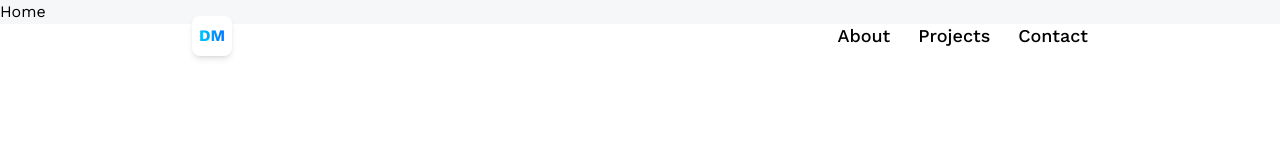
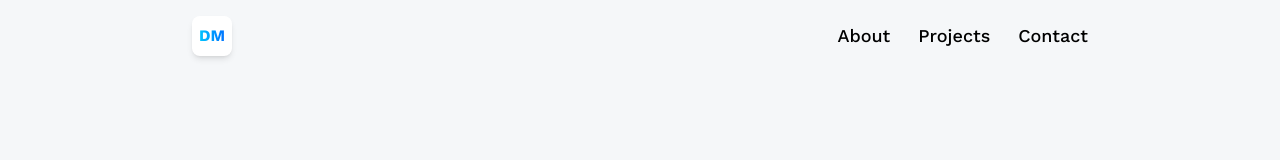
Before and after one commit to DanMM7/my-portfolio, a React (Vite) app: page / in a window 1280 px wide. Shown: the top 160 px of the page. Built offline with nearby package versions, Linux system fonts and the light colour scheme.

Commit message:
Setup loader for timeouts

```diff
--- a/package.json
+++ b/package.json
@@ -10,6 +10,8 @@
     "preview": "vite preview"
   },
   "dependencies": {
+    "@react-three/drei": "^9.88.17",
+    "@react-three/fiber": "^8.15.11",
     "react": "^18.2.0",
     "react-dom": "^18.2.0",
     "react-router-dom": "^6.20.0"
--- /dev/null
+++ b/src/components/Loader.jsx
@@ -0,0 +1,14 @@
+import React from 'react'
+import { Html } from '@react-three/drei'
+
+const Loader = () => {
+  return (
+      <Html>
+          <div className="flex justify-center items-center">
+              <div className="w-20 h-20 border-2 border-opacity-20 border-blue-500 border-t-blue-500 rounded-full animate-spin"></div>
+          </div>
+      </Html>
+  )
+}
+
+export default Loader
--- a/src/pages/Home.jsx
+++ b/src/pages/Home.jsx
@@ -1,7 +1,24 @@
+import {Suspense} from "react";
+import { Canvas } from '@react-three/fiber';
+import Loader from './../components/Loader.jsx';
 
 const Home = () => {
     return (
-        <div>Home</div>
+        <section className="w-full h-screen relative">
+            <div className="absolute top-28 left-0 right-0 z-10 flex"></div>
+            <Canvas
+                className="w-full h-screen bg-transparent"
+                camera={{ near: 0.1, far: 1000 }}
+            >
+                <Suspense fallback={<Loader />}>
+                    <directionalLight />
+                    <ambientLight />
+                    <pointLight />
+                    <spotLight />
+                    <hemisphereLight />
+                </Suspense>
+            </Canvas>
+        </section>
     )
 }
 
```
Also changed, not shown: 1 other file (tests, documents, lock files or other folders).
